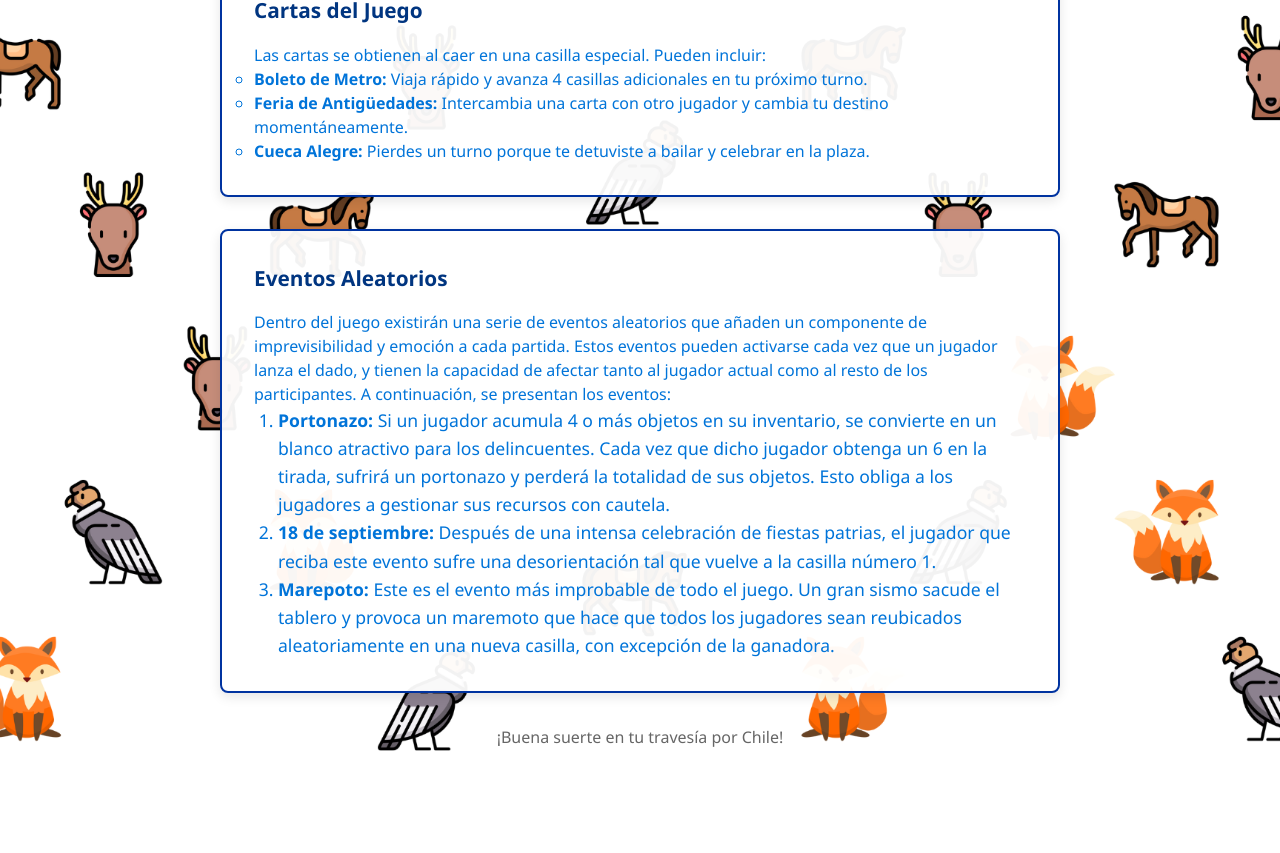
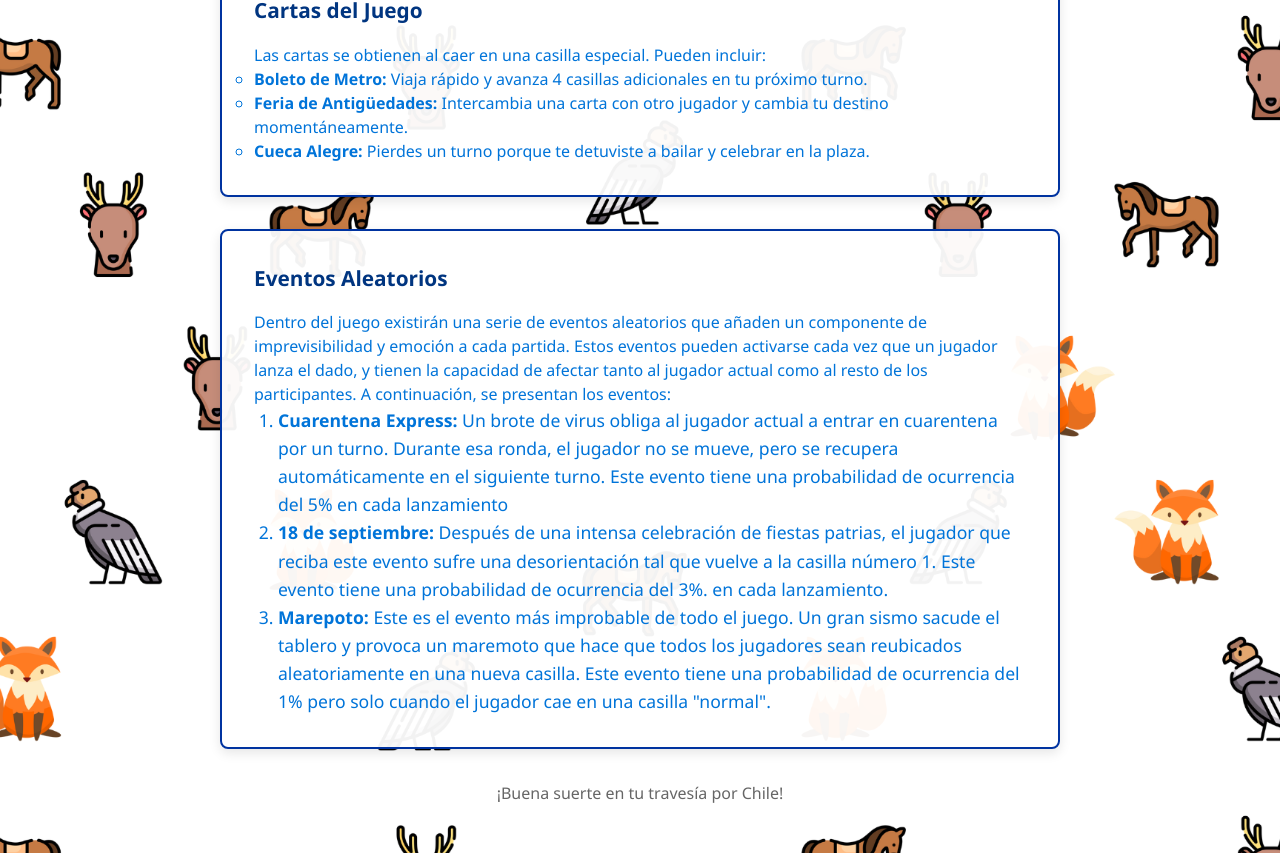
Before and after one commit to JorgeBravo98/frontend_no_privado_WBM, a React (Vite) app in the folder web-master/: page /instructions in a window 1280 px wide. Shown: the part 812-1665 px from the top of the page. Before the commit the page ends 1609 px from the top, so only its background shows below. Built offline with nearby package versions, Linux system fonts and the light colour scheme.

Commit message:
eventos aleatorios funcionando

```diff
--- a/web-master/src/game/Board.css
+++ b/web-master/src/game/Board.css
@@ -170,7 +170,7 @@
   align-items: center;
   justify-content: center;
   gap: 10px;
-  width: 170px;
+  width: 179px;
   height: 50px;
   background: linear-gradient(90deg, #b43838 0%, #5985f5 100%);
   border: none;
@@ -290,13 +290,18 @@
 .mensaje-evento {
   margin-top: 10px;
   font-weight: bold;
-  color: #b22222;
-  background-color: #ffffff;
-  border: 1px solid #ccc;
-  padding: 8px 12px;
-  border-radius: 6px;
-  box-shadow: 0 1px 3px rgba(0, 0, 0, 0.1);
+  color: #d32f2f;
+  background: linear-gradient(135deg, #ffffff, #f5f5f5);
+  border-left: 5px solid #0033a0;
+  border-right: 5px solid #ff0000;
+  padding: 10px 14px;
+  border-radius: 8px;
+  box-shadow: 0 2px 6px rgba(0, 0, 0, 0.15);
+  font-family: 'Segoe UI', sans-serif;
+  line-height: 1.5;
+  text-align: left;
 }
+
 
 .mensaje-marepoto {
   margin-top: 10px;
--- a/web-master/src/game/Board.jsx
+++ b/web-master/src/game/Board.jsx
@@ -85,6 +85,7 @@ export default function Board() {
   };
 
 
+  const [eventoOcurrido, setEventoOcurrido] = useState(false);
 
   const handleLanzarDado = async () => {
     setAnimandoDado(true);
@@ -99,6 +100,14 @@ export default function Board() {
       setDado(res.data.dado);
       setMensaje(res.data.messagex);
       setMensajeMarepoto(res.data.mensajeMarepoto || "");
+
+      // ✅ Nuevo: revisa si ocurrió un evento aleatorio
+      const ocurrioEvento =
+        res.data.messagex?.startsWith("¡Evento") ||
+        res.data.mensajeMarepoto;
+
+      setEventoOcurrido(ocurrioEvento);
+
       fetchBoard();
       fetchGame();
       fetchInventario();
@@ -191,7 +200,7 @@ export default function Board() {
 
           {dado && <p>🎯 Sacaste un {dado}</p>}
 
-          {mensaje && !mensaje.startsWith("Avanzaste") && (
+          {mensaje && (!mensaje.startsWith("Avanzaste") || !eventoOcurrido) && (
             <p className="mensaje-evento" id="mensaje">{mensaje}</p>
           )}
 
--- a/web-master/src/game/instructions.jsx
+++ b/web-master/src/game/instructions.jsx
@@ -54,22 +54,20 @@ export default function Instructions() {
         </p>
         <ol>
           <li>
-            <strong>Portonazo:</strong> Si un jugador acumula 4 o más objetos en su inventario, se
-            convierte en un blanco atractivo para los delincuentes. Cada vez que dicho
-            jugador obtenga un 6 en la tirada, sufrirá un portonazo y perderá la totalidad
-            de sus objetos. Esto obliga a los jugadores a gestionar sus recursos con
-            cautela.
+            <strong>Cuarentena Express:</strong> Un brote de virus obliga al jugador actual a entrar en cuarentena
+            por un turno. Durante esa ronda, el jugador no se mueve, pero se recupera automáticamente en el siguiente turno.
+            Este evento tiene una probabilidad de ocurrencia del 5% en cada lanzamiento
           </li>
           <li>
             <strong>18 de septiembre:</strong> Después de una intensa celebración de fiestas patrias, el
             jugador que reciba este evento sufre una desorientación tal que vuelve a la
-            casilla número 1.
+            casilla número 1. Este evento tiene una probabilidad de ocurrencia del 3%. en cada lanzamiento.
           </li>
           <li>
             <strong>Marepoto:</strong> Este es el evento más improbable de todo el juego. Un gran sismo
             sacude el tablero y provoca un maremoto que hace que todos los jugadores
-            sean reubicados aleatoriamente en una nueva casilla, con excepción de la
-            ganadora.
+            sean reubicados aleatoriamente en una nueva casilla. Este evento tiene una probabilidad de ocurrencia
+            del 1% pero solo cuando el jugador cae en una casilla "normal".
           </li>
         </ol>
       </div>
```
